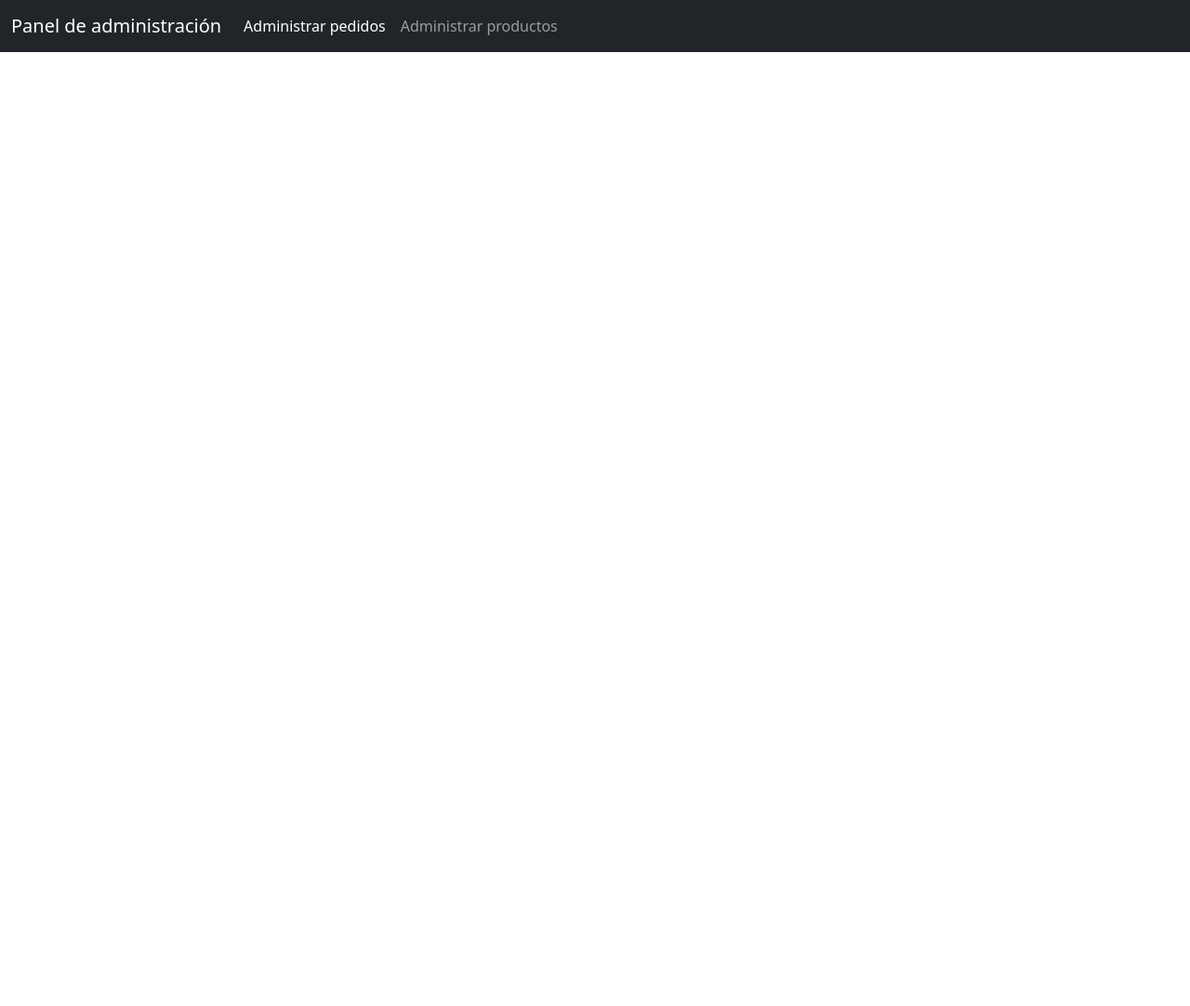
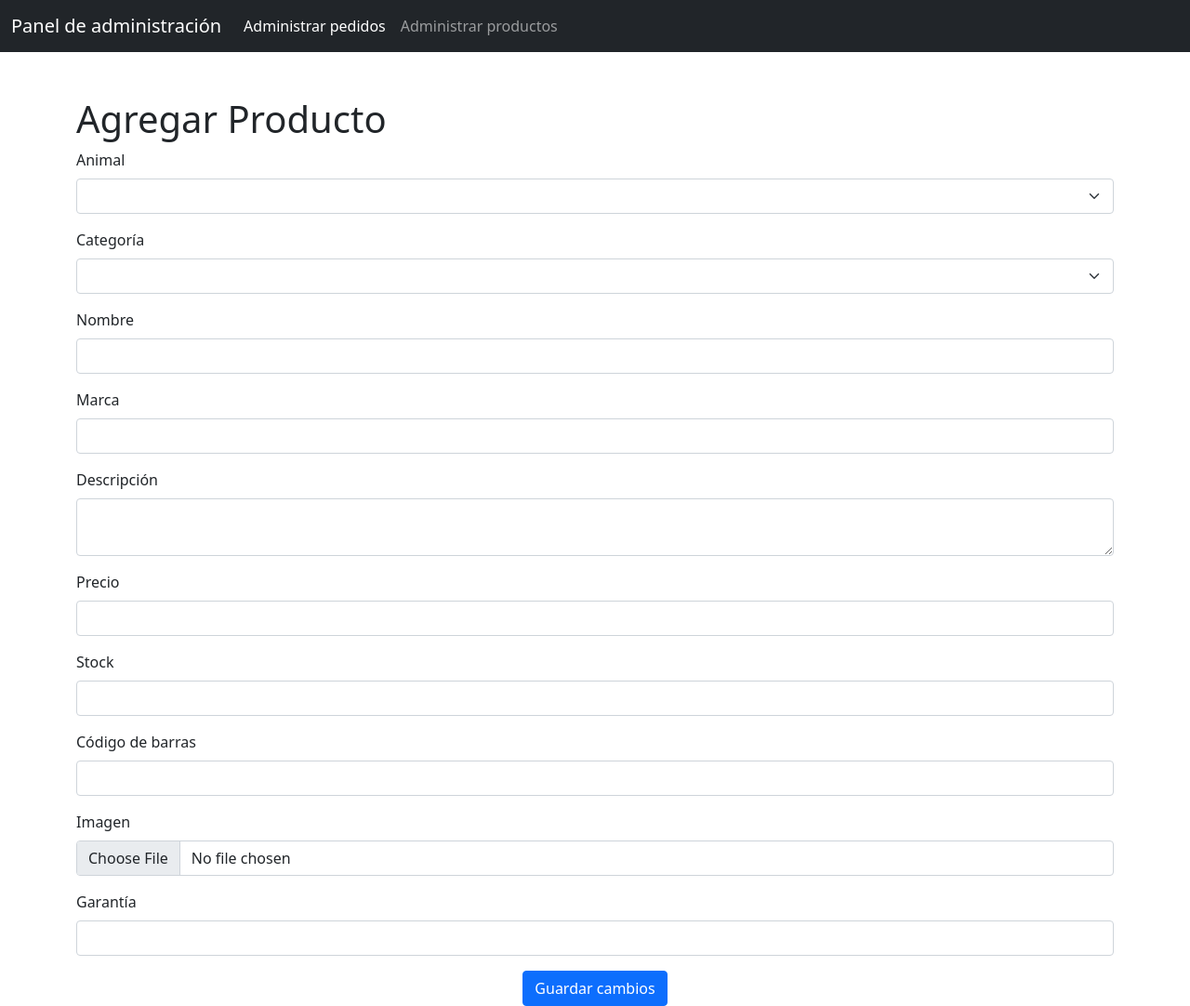
Before and after one commit to Betosteles/PaginaWebTiendaMascotas, a PHP site: page / in a window 1280 px wide. Shown: the whole page at 93% size. Before the commit the page ends 56 px from the top, so only its background shows below. Run offline with PHP 8.4, Linux system fonts and the light colour scheme; lists and menus that the app fills with data are empty.

Commit message:
Add files via upload

```diff
--- a/Administracion/administrar_productos.php
+++ b/Administracion/administrar_productos.php
@@ -55,10 +55,8 @@
     <label for="categoria" class="form-label">Categoría</label>
     <select class="form-select" id="categoria" name="categoria">
 
-
     </select>
 </div>
-
           <div class="mb-3">
             <label for="nombre" class="form-label">Nombre</label>
             <input type="text" class="form-control" id="nombre" name="nombre">
@@ -73,7 +71,7 @@
           </div>
           <div class="mb-3">
             <label for="precio" class="form-label">Precio</label>
-            <input type="number" class="form-control" id="precio" name="precio">
+            <input type="text" class="form-control" id="precio" name="precio">
           </div>
           <div class="mb-3">
             <label for="strock" class="form-label">Stock</label>
--- a/Administracion/header.php
+++ b/Administracion/header.php
@@ -2,7 +2,7 @@
 <header>
 <nav class="navbar navbar-expand-lg navbar-dark bg-dark">
       <div class="container-fluid">
-        <a class="navbar-brand" href="#">Panel de administración</a>
+        <a class="navbar-brand" href="index.php">Panel de administración</a>
         <button class="navbar-toggler" type="button" data-bs-toggle="collapse" data-bs-target="#navbarNav" aria-controls="navbarNav" aria-expanded="false" aria-label="Toggle navigation">
           <span class="navbar-toggler-icon"></span>
         </button>
--- a/Administracion/index.php
+++ b/Administracion/index.php
@@ -6,21 +6,79 @@
     <link rel="stylesheet" href="https://cdnjs.cloudflare.com/ajax/libs/bootstrap/5.0.1/css/bootstrap.min.css">
     <script src="https://cdnjs.cloudflare.com/ajax/libs/bootstrap/5.0.1/js/bootstrap.min.js"></script>
 
+
+
   </head>
 
 
-  <body>
+  <body id="body">
+
+  <style>
+#principal {
+  min-height: 600px;
+}
+</style>
 
   <?php include('header.php'); ?>
 
-  <body>
 
-    <div class="container-fluid">
-      <div class="row">
-        <main class="col-12" id="contenido">
-          <!-- Aquí se cargará el archivo PHP correspondiente -->
-        </main>
+  <div id="principal" class="container mt-5">
+      <h1>Agregar Producto</h1>
+      <form>
+        <div class="mb-3">
+    <label for="animal" class="form-label">Animal</label>
+    <select class="form-select" id="animal" name="animal">
+
+
+    </select>
+</div>
+<div class="mb-3">
+    <label for="categoria" class="form-label">Categoría</label>
+    <select class="form-select" id="categoria" name="categoria">
+
+    </select>
+</div>
+          <div class="mb-3">
+            <label for="nombre" class="form-label">Nombre</label>
+            <input type="text" class="form-control" id="nombre" name="nombre">
+          </div>
+          <div class="mb-3">
+            <label for="marca" class="form-label">Marca</label>
+            <input type="text" class="form-control" id="marca" name="marca">
+          </div>
+          <div class="mb-3">
+            <label for="descripcion" class="form-label">Descripción</label>
+            <textarea class="form-control" id="descripcion" name="descripcion"></textarea>
+          </div>
+          <div class="mb-3">
+            <label for="precio" class="form-label">Precio</label>
+            <input type="text" class="form-control" id="precio" name="precio">
+          </div>
+          <div class="mb-3">
+            <label for="strock" class="form-label">Stock</label>
+            <input type="number" class="form-control" id="strock" name="strock">
+          </div>
+          <div class="mb-3">
+            <label for="codigo_barras" class="form-label">Código de barras</label>
+            <input type="text" class="form-control" id="codigo_barras" name="codigo_barras">
+          </div>
+          <div class="mb-3">
+            <label for="imagen" class="form-label">Imagen</label>
+            <input type="file" class="form-control" id="imagen" name="imagen">
+          </div>
+          <div class="mb-3">
+            <label for="garantia" class="form-label">Garantía</label>
+            <input type="text" class="form-control" id="garantia" name="garantia">
+          </div>
+          <input type="hidden" id="producto_id" name="producto_id">
+        </form>
+    </div>
+    </div>
+      <div class="text-center">
+        <button type="button" class="btn btn-primary" onclick="guardarProducto()">Guardar cambios</button>
       </div>
     </div>
+
+  <script src="/Administracion/js/index.js"></script>
   </body>
 </html>
--- a/Administracion/js/administrar_productos.js
+++ b/Administracion/js/administrar_productos.js
@@ -202,8 +202,9 @@ fetch("http://localhost/api/Producto/?id=0")
     console.log(data);
 })
 .catch(error => {
-        console.error(error);
+    console.error('Error:', error);
 });
+
 
       data=  {
         "producto_id": id,
--- /dev/null
+++ b/Administracion/js/index.js
@@ -0,0 +1,94 @@
+
+fetch('http://localhost/api/CategoriaAnimal/?id=0')
+          .then(response => response.json())
+          .then(data => {
+
+            const animalOptions = data.map(animal => `<option value="${animal.categoria_animal_id}">${animal.animal}</option>`).join('');
+            document.getElementById('animal').innerHTML = animalOptions;
+
+
+          })
+          .catch(error => console.error(error));
+
+          fetch('http://localhost/api/CategoriaProducto/?id=0')
+          .then(response => response.json())
+          .then(data => {
+            const animalOptions = data.map(categoria => `<option value="${categoria.categoria_producto_id}">${categoria.nombre}</option>`).join('');
+            document.getElementById('categoria').innerHTML = animalOptions;
+
+          })
+          .catch(error => console.error(error));
+
+          function guardarProducto(){
+
+
+            const id =document.getElementById('producto_id').value
+            const nombre = document.getElementById('nombre').value;
+            const marca = document.getElementById('marca').value;
+            const descripcion = document.getElementById('descripcion').value;
+            const precio = document.getElementById('precio').value;
+            const stock = document.getElementById('strock').value;
+            const codigo_barras = document.getElementById('codigo_barras').value;
+            const garantia = document.getElementById('garantia').value;
+            const producto_id = document.getElementById('producto_id').value;
+            const animal = document.getElementById('animal').value;
+            const categoria = document.getElementById('categoria').value;
+
+            const imagenInput = document.getElementById('imagen');
+            const fileName = imagenInput.value;
+            const extension = fileName.split('.').pop();
+            const imagenNombre = `${animal}-${categoria}-${nombre}-${marca}.${extension}`
+
+            const formData = new FormData();
+            formData.append('imagen', imagenInput.files[0]);
+            formData.append('animal', animal);
+            formData.append('categoria', categoria);
+            formData.append('nombre', nombre);
+            formData.append('marca', marca);
+
+            console.log(imagenNombre)
+
+            fetch('http://localhost/tienda/img/', {
+            method: 'POST',
+            body: formData
+        })
+        .then(response => response.text())
+        .then(data => {
+            console.log(data);
+        })
+        .catch(error => {
+            console.error('Error:', error);
+        });
+
+
+              data=  {
+
+                "categoria_animal_id": animal,
+                "categoria_producto_id": categoria,
+                "nombre": nombre,
+                "marca": marca,
+                "descripcion": descripcion,
+                "precio":precio,
+                "stock": stock,
+                "codigo_barra": codigo_barras,
+                "imagenes": imagenNombre,
+                "garantia": garantia
+            }
+
+              fetch("http://localhost/api/Producto/", {
+                method: 'POST',
+                headers: {
+                  'Content-Type': 'application/json'
+                },
+                body: JSON.stringify(data)
+              })
+              .then(response => response.text())
+              .then(data => console.log(data))
+              .catch(error => console.error(error));
+
+
+              setTimeout(function() {
+                location.reload();
+              }, 1000);
+
+          }
--- a/tienda/img/index.php
+++ b/tienda/img/index.php
@@ -1,5 +1,6 @@
 <?php
 // Verificamos si se recibió el archivo
+try{
 if(isset($_FILES['imagen'])) {
     // Obtenemos los datos del archivo
     $nombreArchivo = $_FILES['imagen']['name'];
@@ -22,4 +23,8 @@ if(isset($_FILES['imagen'])) {
 } else {
     echo 'No se recibió ningún archivo';
 }
+}catch(PDOException $e){
+    // Manejo del error
+    echo $e->getMessage();
+  }
 ?>
```
Also changed, not shown: api/Producto/index.php (+7 -0 lines), tienda/img/1-1-a-a.png (added), tienda/img/1-1-test-test.png (added). Lines whose indentation alone changed are shown as unchanged.
